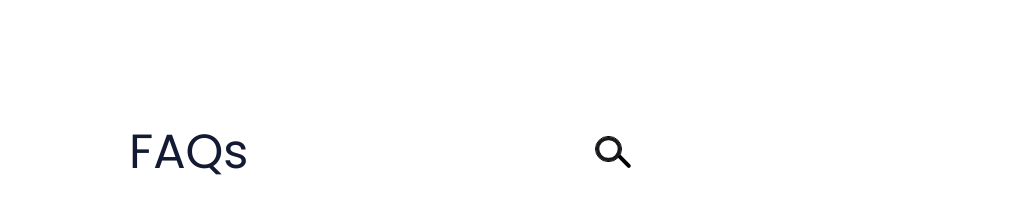
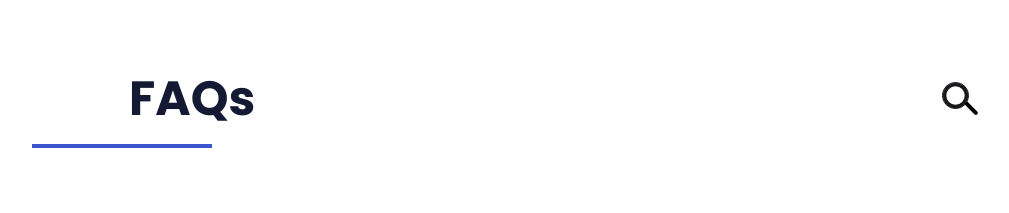
Before and after one commit to lodsa-ntos/vibralisten, a React (Create React App) app in the folder frontend/: page / in a window 1280 px wide. Shown: the part 2267-2480 px from the top of the page, without its empty margins (91-1100 px from the left). Built offline with nearby package versions, Linux system fonts and the light colour scheme.

Commit message:
Refactor SearchBar and FAQs components: improve structure and styling, remove unused CSS, and enhance layout

```diff
--- a/frontend/src/components/SearchBar/SearchBar.css
+++ b/frontend/src/components/SearchBar/SearchBar.css
@@ -1,7 +1,7 @@
+
 input {
 	color: #17181c;
 }
-
 form, input, .caret {
   margin: auto;
 }
@@ -12,7 +12,7 @@ form {
 }
 input, .caret {
   display: block;
-  transition: all calc(1s) * 0.5 linear;
+  transition: all 0.5s linear;
 }
 input {
   background: transparent;
@@ -25,6 +25,7 @@ input {
   border: 1px solid #000;
   padding: 0;
   outline: none;
+  z-index: 1;
 }
 input:focus, input:valid {
   background: #ffffff;
@@ -37,11 +38,11 @@ input:focus, input:valid {
   height: 3em;
 }
 input:focus {
-  animation: showCaret var(1s) steps(1);
+  animation: showCaret 1s steps(1);
   outline: transparent;
 }
 input:focus + .caret, input:valid + .caret {
-  animation: handleToCaret var(1s) linear;
+  animation: handleToCaret 1s linear;
   background: transparent;
   width: 1px;
   height: 1.5em;
@@ -69,6 +70,7 @@ label {
   translate(0,0.875em);
   transform-origin: 50% 0;
 }
+
 
 /* Animations */
 @keyframes showCaret {
--- a/frontend/src/components/SearchBar/SearchBar.js
+++ b/frontend/src/components/SearchBar/SearchBar.js
@@ -23,6 +23,7 @@ function SearchBar() {
   };
 
   return (
+    <div className="container-form">
       <form>
         <label htmlFor="search">Search</label>
         <input
@@ -36,6 +37,8 @@ function SearchBar() {
         />
         <span className="caret"></span>
       </form>
+    </div>
+
   );
 }
 
--- a/frontend/src/pages/About/About.css
+++ b/frontend/src/pages/About/About.css
@@ -1,8 +1,3 @@
-.about-section {
-  min-height: 100vh;
-  width: 100%;
-}
-
 .container-benefits {
   padding: 40px 0;
   text-align: center;
--- a/frontend/src/pages/About/About.js
+++ b/frontend/src/pages/About/About.js
@@ -5,8 +5,7 @@ import "./About.css";
 
 const About = () => {
   return (
-    <section className="about-section">
-
+    <>
       <div className="container-benefits">
         <h2 className="title-bnfts">Benefits</h2>
         <div className="benefits-cards">
@@ -127,8 +126,7 @@ const About = () => {
 
       {/* CTA button */}
       <ButtonCTA />
-
-    </section>
+    </>
   );
 };
 
--- a/frontend/src/pages/FAQs/FAQs.css
+++ b/frontend/src/pages/FAQs/FAQs.css
@@ -1,15 +1,24 @@
-.faqs-section {
-  min-height: 100vh;
-  width: 100%;
-  padding: 80px 0;
-}
-
 .faqs-header {
   display: flex;
   justify-content: space-between;
-  align-items: center;
+  position: relative;
+  width: 100%;
+  max-width: 100%;
 }
 
 .faqs-title {
   margin: 0;
+  font-weight: bold;
+  font-size: 48px;
+  position: relative;
 }
+.faqs-title::after {
+  content: "";
+  display: block;
+  width: 180px;
+  height: 4px;
+  background-color: var(--blue-vibrant);
+  position: absolute;
+  bottom: -20px;
+  right: 34%;
+}
--- a/frontend/src/pages/FAQs/FAQs.js
+++ b/frontend/src/pages/FAQs/FAQs.js
@@ -4,14 +4,12 @@ import "./FAQs.css";
 
 const FAQs = () => {
   return (
-    <section className="faqs-section">
-
-      <header className="faqs-header">
-        <h1 className="faqs-title">FAQs</h1>
+    <header className="faqs-header">
+      <h1 className="faqs-title">FAQs</h1>
+      <div className="container-faqs">
         <SearchBar />
-      </header>
-
-    </section>
+      </div>
+    </header>
   );
 };
 
--- a/frontend/src/pages/Home/Home.css
+++ b/frontend/src/pages/Home/Home.css
@@ -52,3 +52,14 @@ h1 {
   font-weight: 400;
   color: var(--dark-grey);
 }
+
+.about-section {
+  min-height: 100vh;
+  width: 100%;
+}
+
+.faqs-section {
+  min-height: 100vh;
+  width: 100%;
+  margin-top: 80pt;
+}
```
Lines whose indentation alone changed are shown as unchanged.
